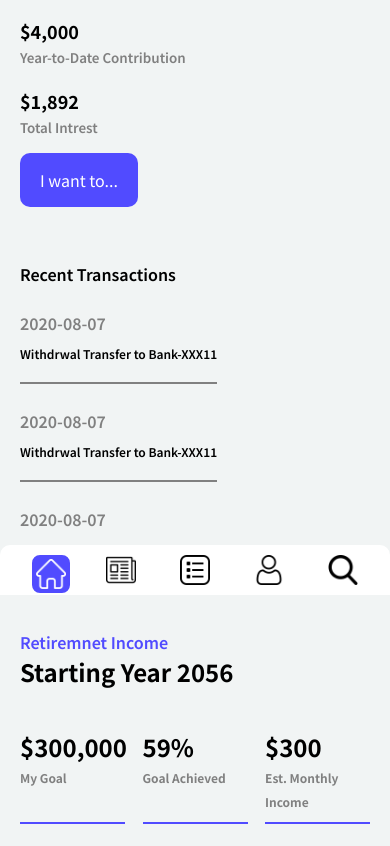
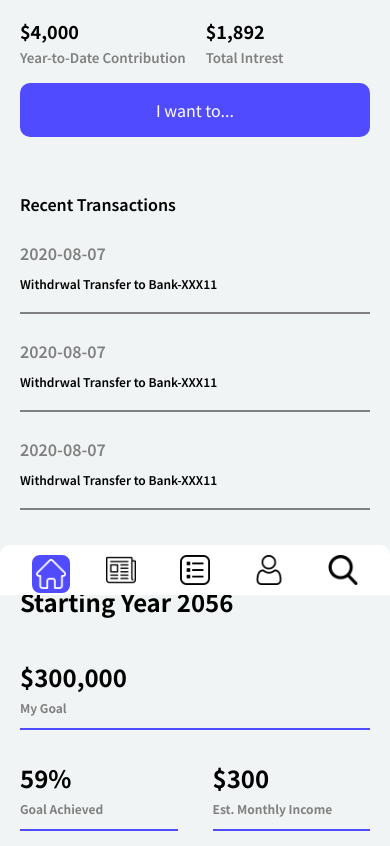
Before and after one commit to PradhumnAgarwal/mockup, a plain HTML site: page index.html in a window 390 px wide. Shown: the part 249-1095 px from the top of the page. Drawn offline with nearby package versions, Linux system fonts and the light colour scheme.

Commit message:
responsive mobile

```diff
--- a/index.html
+++ b/index.html
@@ -84,7 +84,7 @@
                         <h1>Starting Year 2056</h1>
                     </div>
                     <div class="panel2-1-2">
-                        <div class="segment">
+                        <div class="segment segment-main">
                             <h2>$300,000</h2>
                             <span>My Goal</span>
                         </div>
--- a/style.css
+++ b/style.css
@@ -90,6 +90,8 @@
 .first-panel {
   width: 27%;
   height: 100%;
+  display: flex;
+  flex-direction: column;
   /* background-color: rgb(241, 244, 244); */
 }
 .second-panel {
@@ -137,6 +139,11 @@
 .panel1-2-1 span {
   color: grey;
   font-size: smaller;
+}
+.panel1-2-2 {
+  display: flex;
+  flex-direction: column;
+  gap: 20px;
 }
 .panel1-2-2-1 h1 {
   font-size: 18px;
@@ -201,12 +208,16 @@
 .panel2-1-2 {
   display: flex;
   justify-content: space-between;
+  flex-wrap: wrap;
   margin-top: 30px;
 }
 .segment {
   width: 30%;
   border-bottom: 2px solid #514bff;
   padding: 10px 0;
+}
+.segment-main {
+  width: 30%;
 }
 .segment span {
   color: gray;
@@ -236,6 +247,8 @@ canvas {
 .head {
   width: 100%;
 }
+.panel2-3-3 {
+}
 .head h2 {
   font-size: 18px;
   font-weight: 600;
@@ -255,6 +268,8 @@ canvas {
 }
 .left {
   width: 40%;
+  display: flex;
+  flex-direction: column;
 }
 .left-1 {
   font-size: 14px;
@@ -270,7 +285,7 @@ canvas {
 }
 .right {
   /* background-color: aquamarine; */
-  width: 100%;
+  width: 60%;
   display: flex;
   justify-content: space-between;
 }
@@ -347,35 +362,34 @@ canvas {
   padding-left: 12px;
   transform: translateY(2px);
 }
-.divider{
+.divider {
   width: 100%;
   margin-top: 25px;
   margin-bottom: 25px;
   border: 1px solid #80808092;
   border-radius: 20px;
 }
-.slide-wrapper{
+.slide-wrapper {
   display: flex;
   align-items: center;
   padding: 8px 0;
 }
-.slider{
+.slider {
   height: 4px;
   background: #80808092;
   outline: none;
-
 }
-.below-hr{
+.below-hr {
   display: flex;
   justify-content: space-between;
 }
-.below-hr span{
+.below-hr span {
   font-size: 14px;
   font-weight: 500;
   padding: 10px 0;
 }
 
-.panel3-button{
+.panel3-button {
   /* width: fit-content; */
   padding: 15px 15px;
   margin: 15px;
@@ -386,31 +400,31 @@ canvas {
   width: 90%;
   margin-inline: auto;
 }
-.doc{
+.doc {
   color: #514bff;
   text-align: center;
   font-size: 14px;
   font-weight: 500;
   padding-top: 10px;
 }
-.panel3-2{
+.panel3-2 {
   margin: 30px 25px;
   border-left: 2px solid #514bff;
   padding: 10px 20px;
   font-size: 14px;
 }
-.panel3-2 h2{
-font-size: 20px;
+.panel3-2 h2 {
+  font-size: 20px;
 }
-.panel3-2 span{
+.panel3-2 span {
   color: gray;
   font-size: 12px;
 }
-.second-span{
+.second-span {
   color: #514bff !important;
   font-weight: 500;
 }
-.bottom-nav{
+.bottom-nav {
   position: fixed;
   visibility: hidden;
   bottom: 0;
@@ -425,18 +439,18 @@ font-size: 20px;
   border-top-left-radius: 10px;
   border-top-right-radius: 10px;
 }
-.bottom-nav-image-wrapper{
+.bottom-nav-image-wrapper {
   width: 30px;
   height: 30px;
   display: inline-block;
   border: 4px solid transparent;
 }
-.bottom-nav-image-wrapper img{
+.bottom-nav-image-wrapper img {
   width: 100%;
   height: 100%;
   object-fit: cover;
 }
-.bottom-active{
+.bottom-active {
   background-color: #aeb400;
   border-radius: 8px;
   border: 4px solid #aeb400;
@@ -444,24 +458,57 @@ font-size: 20px;
   /* padding: 7px; */
 }
 @media (max-width: 1024px) {
-  .bottom-nav{
+  .bottom-nav {
     visibility: visible;
   }
-  .side-nav{
+  .side-nav {
     display: none;
   }
-  .panel-wrapper{
+  .panel-wrapper {
     flex-direction: column;
     width: 100%;
     height: auto;
   }
-  .first-panel{
+  .first-panel {
     width: 100%;
   }
-  .second-panel{
+  .second-panel {
     width: 100%;
   }
-  .third-panel{
+  .third-panel {
+    width: 100%;
+  }
+  .panel3-2 {
+    /* margin: 30px 25px; */
+    margin-bottom: 100px;
+  }
+  .panel1-2-2 {
+    flex-direction: row;
+    gap: 20px;
+    /* justify-content: space-between; */
+  }
+  .button {
+    width: calc(100% - 40px);
+  }
+  .transactions {
+    width: 100%;
+  }
+  .segment-main {
+    width: 100% !important;
+    margin-bottom: 20px;
+  }
+  .segment {
+    width: 45%;
+  }
+  .panel2-3-2 {
+    flex-direction: column;
+  }
+  .left {
+    width: 100%;
+    flex-direction: row;
+    justify-content: space-between;
+  }
+  .right {
     width: 100%;
   }
 }
```
